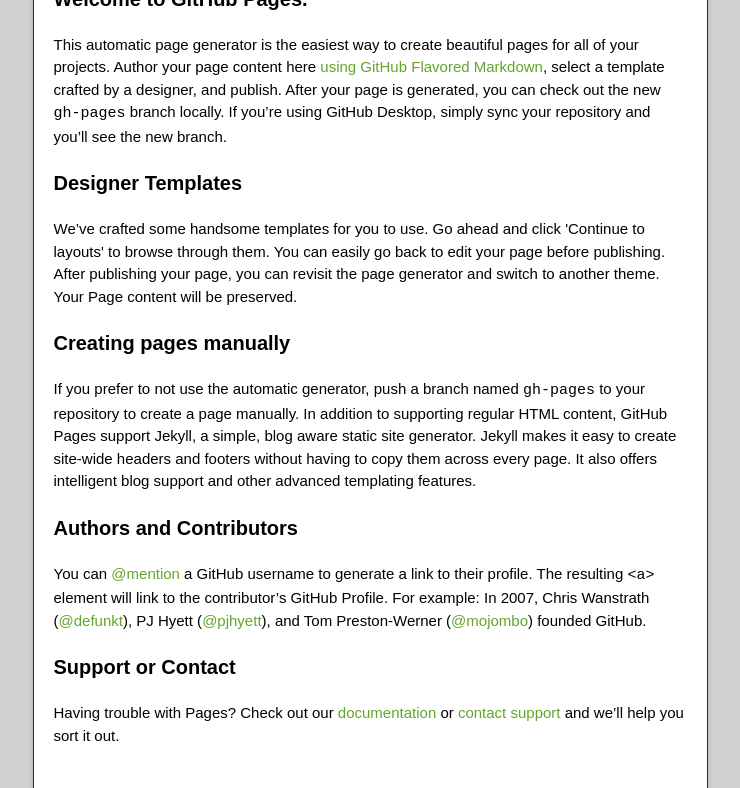
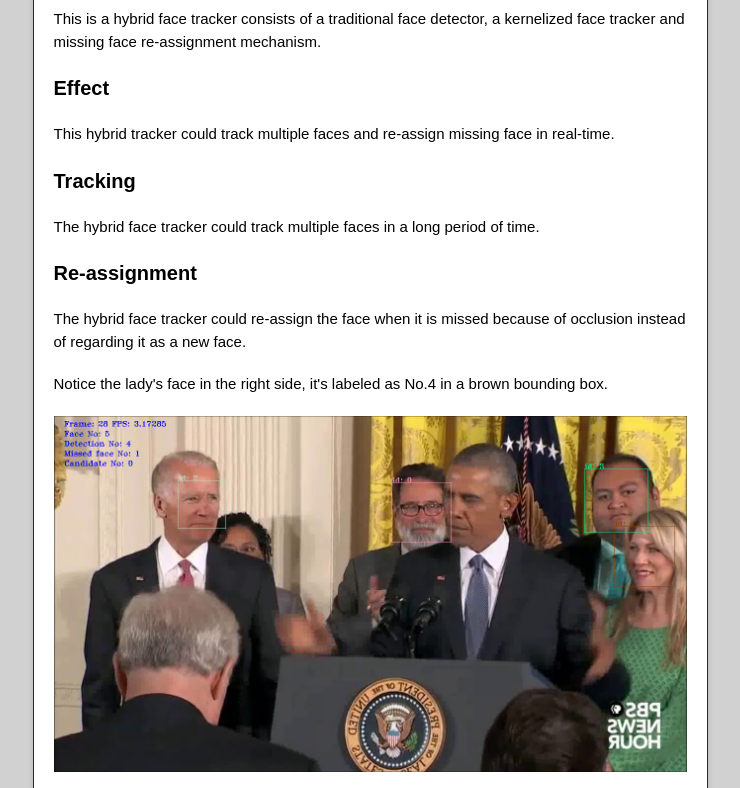
Before and after one commit to obiwandu/HybridFaceTracker, a plain HTML site: page index.html in a window 1280 px wide. Shown: the part 340-1128 px from the top of the page, without its empty margins (270-1010 px from the left). Drawn offline with nearby package versions, Linux system fonts and the light colour scheme.

Commit message:
1. Add some pics for description

```diff
--- a/index.html
+++ b/index.html
@@ -25,7 +25,7 @@
       <h1 class="title">Hybridfacetracker</h1>
     </header>
     <div id="container">
-      <p class="tagline">A hybrid face tracker consists of a traditional face detector, a kernelized face tracker and missing face re-assignment mechanism.</p>
+      <p class="tagline">A hybrid face tracker consists of multiple tracking approaches.</p>
       <div id="main" role="main">
         <div class="download-bar">
         <div class="inner">
@@ -37,29 +37,37 @@
         </div>
         <article class="markdown-body">
           <h3>
-<a id="welcome-to-github-pages" class="anchor" href="#welcome-to-github-pages" aria-hidden="true"><span aria-hidden="true" class="octicon octicon-link"></span></a>Welcome to GitHub Pages.</h3>
+<a id="Hybridfacetracker" class="anchor" href="#welcome-to-github-pages" aria-hidden="true"><span aria-hidden="true" class="octicon octicon-link"></span></a>Hybridfacetracker</h3>
 
-<p>This automatic page generator is the easiest way to create beautiful pages for all of your projects. Author your page content here <a href="https://guides.github.com/features/mastering-markdown/">using GitHub Flavored Markdown</a>, select a template crafted by a designer, and publish. After your page is generated, you can check out the new <code>gh-pages</code> branch locally. If you’re using GitHub Desktop, simply sync your repository and you’ll see the new branch.</p>
+<p>This is a hybrid face tracker consists of a traditional face detector, a kernelized face tracker and missing face re-assignment mechanism.</p>
 
 <h3>
-<a id="designer-templates" class="anchor" href="#designer-templates" aria-hidden="true"><span aria-hidden="true" class="octicon octicon-link"></span></a>Designer Templates</h3>
+<a id="Effect" class="anchor" href="#designer-templates" aria-hidden="true"><span aria-hidden="true" class="octicon octicon-link"></span></a>Effect</h3>
 
-<p>We’ve crafted some handsome templates for you to use. Go ahead and click 'Continue to layouts' to browse through them. You can easily go back to edit your page before publishing. After publishing your page, you can revisit the page generator and switch to another theme. Your Page content will be preserved.</p>
+<p>This hybrid tracker could track multiple faces and re-assign missing face in real-time.</p>
 
 <h3>
-<a id="creating-pages-manually" class="anchor" href="#creating-pages-manually" aria-hidden="true"><span aria-hidden="true" class="octicon octicon-link"></span></a>Creating pages manually</h3>
+<a id="Tracking" class="anchor" href="#creating-pages-manually" aria-hidden="true"><span aria-hidden="true" class="octicon octicon-link"></span></a>Tracking</h3>
 
-<p>If you prefer to not use the automatic generator, push a branch named <code>gh-pages</code> to your repository to create a page manually. In addition to supporting regular HTML content, GitHub Pages support Jekyll, a simple, blog aware static site generator. Jekyll makes it easy to create site-wide headers and footers without having to copy them across every page. It also offers intelligent blog support and other advanced templating features.</p>
+<p>The hybrid face tracker could track multiple faces in a long period of time.</p>
+<p></p>
 
 <h3>
-<a id="authors-and-contributors" class="anchor" href="#authors-and-contributors" aria-hidden="true"><span aria-hidden="true" class="octicon octicon-link"></span></a>Authors and Contributors</h3>
+<a id="Re-assignment" class="anchor" href="#authors-and-contributors" aria-hidden="true"><span aria-hidden="true" class="octicon octicon-link"></span></a>Re-assignment</h3>
 
-<p>You can <a href="https://help.github.com/articles/basic-writing-and-formatting-syntax/#mentioning-users-and-teams" class="user-mention">@mention</a> a GitHub username to generate a link to their profile. The resulting <code>&lt;a&gt;</code> element will link to the contributor’s GitHub Profile. For example: In 2007, Chris Wanstrath (<a href="https://github.com/defunkt" class="user-mention">@defunkt</a>), PJ Hyett (<a href="https://github.com/pjhyett" class="user-mention">@pjhyett</a>), and Tom Preston-Werner (<a href="https://github.com/mojombo" class="user-mention">@mojombo</a>) founded GitHub.</p>
+<p>The hybrid face tracker could re-assign the face when it is missed because of occlusion instead of regarding it as a new face.</p>
+<p>Notice the lady's face in the right side, it's labeled as No.4 in a brown bounding box.</p>
+<img src="img/28.jpg">
+<p>Now the lady's face is occluded.</p>
+<img src="img/34.jpg">
+<p>The tracker re-detects this face again and it's still labeled as No.4, not being regarded as a new face.</p>
+<img src="img/48.jpg">
+<p></p>
 
 <h3>
-<a id="support-or-contact" class="anchor" href="#support-or-contact" aria-hidden="true"><span aria-hidden="true" class="octicon octicon-link"></span></a>Support or Contact</h3>
+<a id="Contact" class="anchor" href="#support-or-contact" aria-hidden="true"><span aria-hidden="true" class="octicon octicon-link"></span></a>Contact</h3>
 
-<p>Having trouble with Pages? Check out our <a href="https://help.github.com/pages">documentation</a> or <a href="https://github.com/contact">contact support</a> and we’ll help you sort it out.</p>
+<p>The source code still haven't been made public. If you are working on the similar field and encounter any problem, welcome to contact me. </p>
         </article>
       </div>
     </div>
```
Also changed, not shown: img/2.jpg (added), img/28.jpg (added), img/3.jpg (added), img/34.jpg (added), img/4.jpg (added), img/48.jpg (added), img/5.jpg (added).
